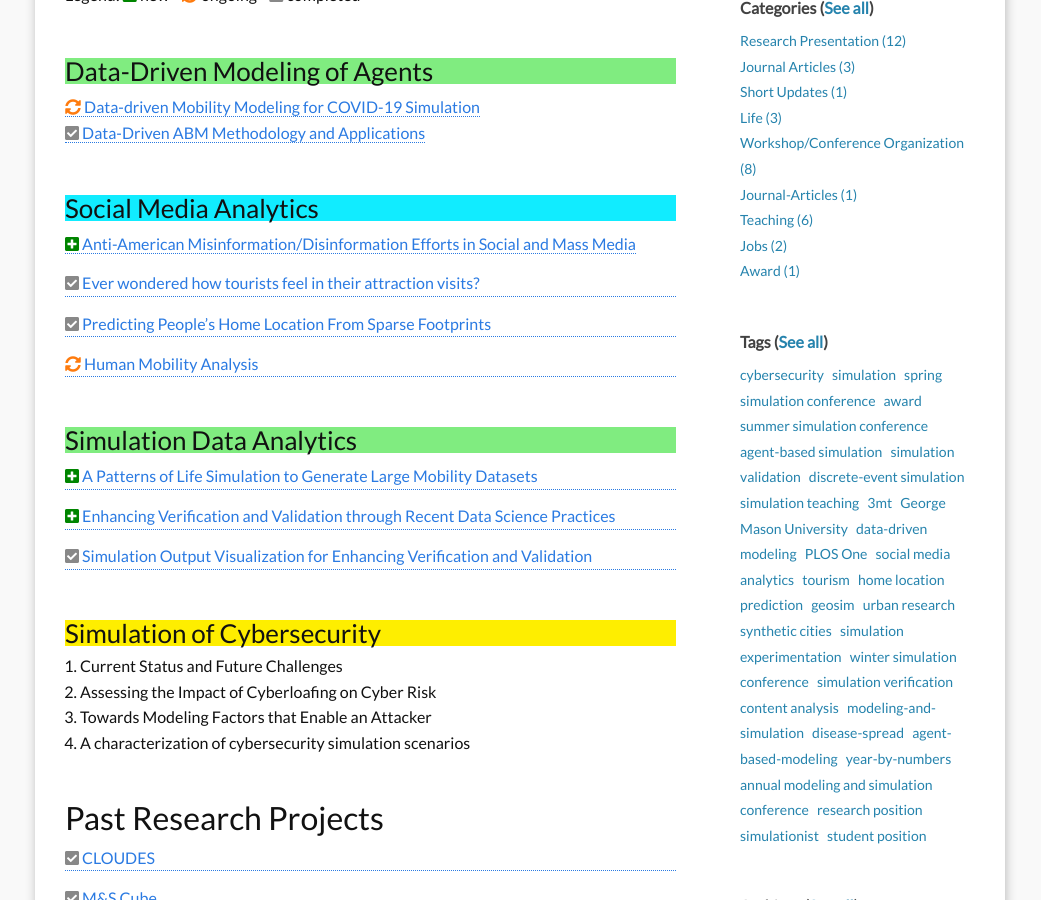
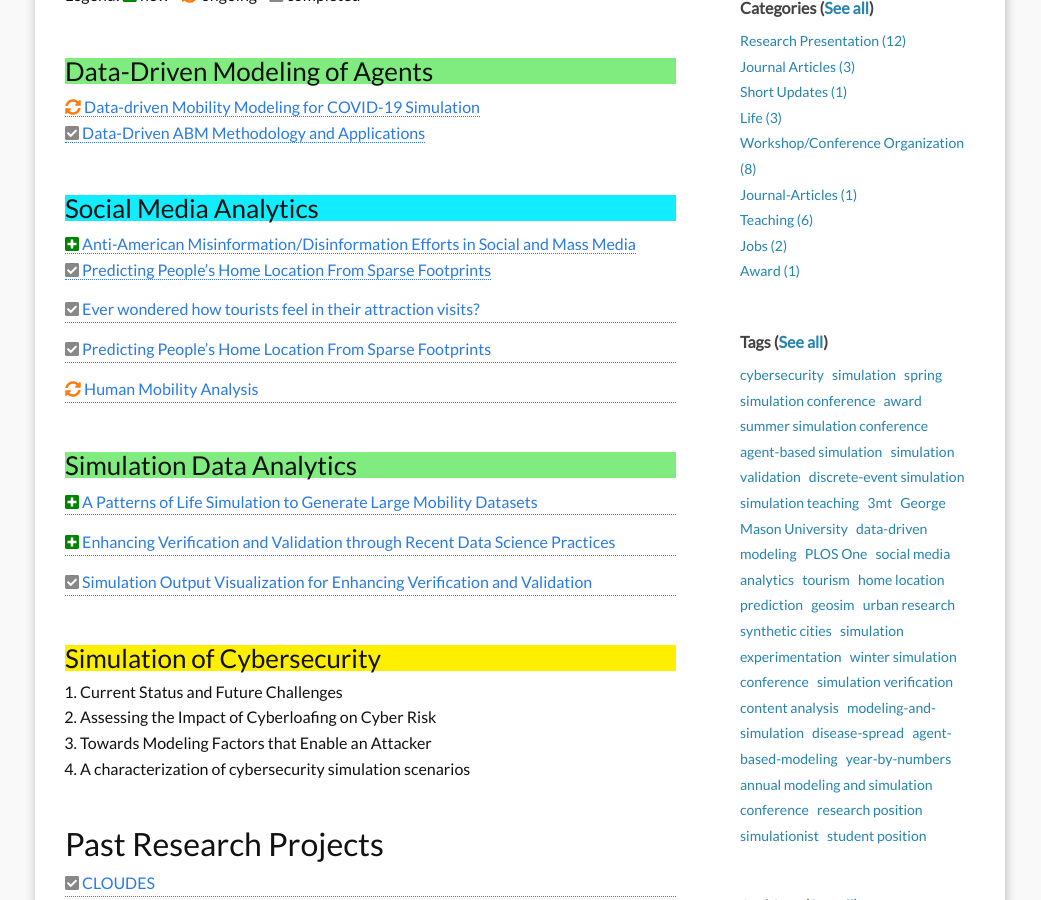
Before and after one commit to hamdikavak/hamdikavak.github.io, a Jekyll site: the page built from c0_research.md, in a window 1280 px wide and 900 px high, scrolled down 919 px. Shown: the whole window, without its empty margins (120-1161 px from the left). Built offline with Jekyll 4.4.1, drawn with Linux system fonts in a browser that asks for light colours; nearby versions of some CDN libraries.

Commit message:
Home location project added

```diff
--- a/c0_research.md
+++ b/c0_research.md
@@ -40,6 +40,7 @@ Legend: <i style="color:#008500" class="fas fa-plus-square"></i> new &nbsp;&nbsp
 
 <h3 class="hl_DSOnly">Social Media Analytics</h3>
 [<i style="color:#008500" class="fas fa-plus-square"></i> Anti-American Misinformation/Disinformation Efforts in Social and Mass Media]({{ site.baseurl }}/research/social-media-misinformation/)
+[<i style="color:#888888" class="fas fa-check-square"></i> Predicting People's Home Location From Sparse Footprints]({{ site.baseurl }}/research/social-media-home-location-prediction/)
 
 
 
```
